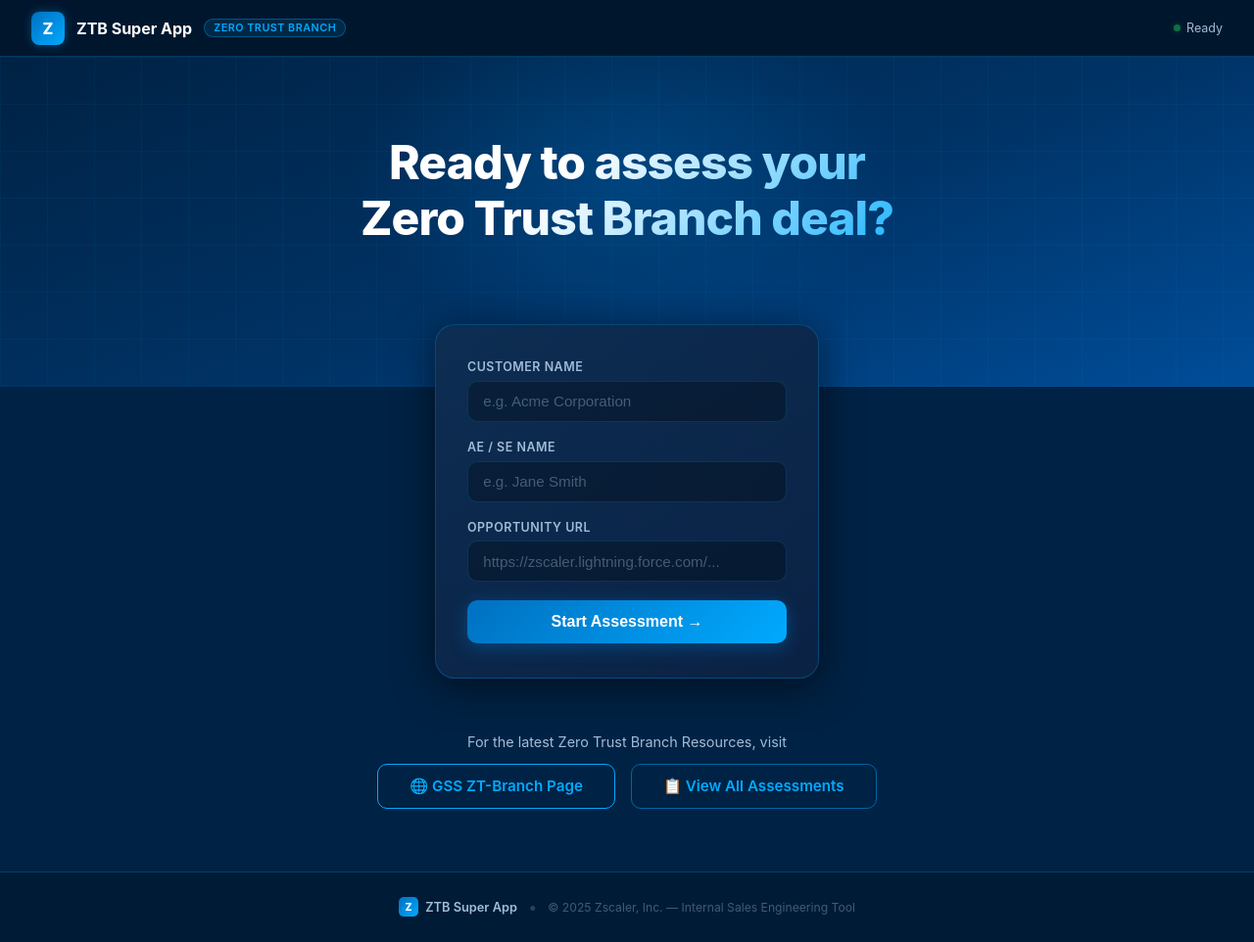
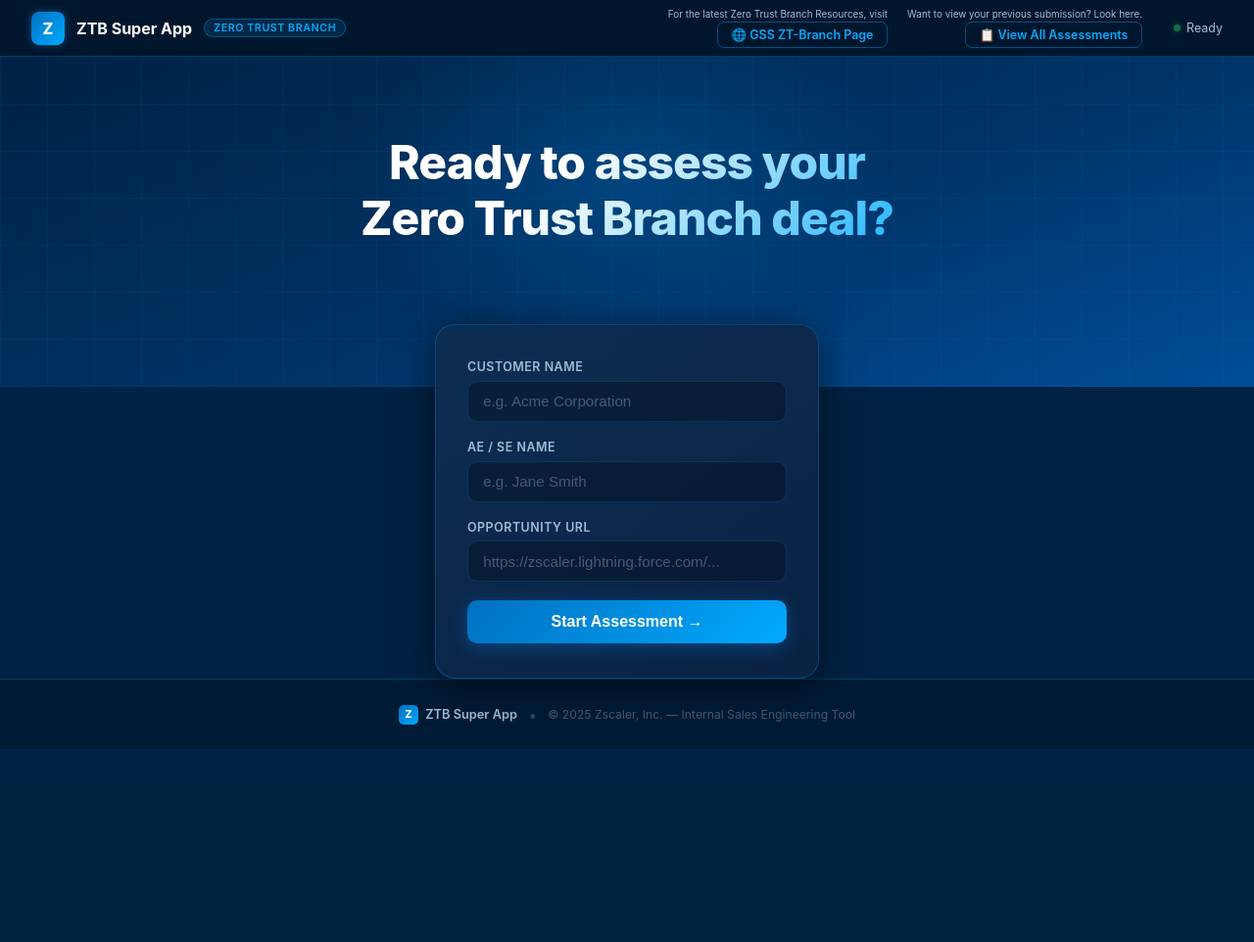
Before and after one commit to rakeshsharma91/ztb-super-app, a Flask app: page /user/ in a window 1280 px wide. Shown: the whole page at 98% size. After the commit the page ends 750 px from the top, so only its background shows below. Run offline with Flask 3, Linux system fonts and the light colour scheme; data that the repository does not hold is empty.

Commit message:
moved GSS and submissions buttons to navbar with individual labels

```diff
--- a/templates/user_landing.html
+++ b/templates/user_landing.html
@@ -246,6 +246,27 @@
     }
     .footer-sep { color: rgba(160,188,216,0.25); margin: 0 0.15rem; }
     .footer-copy { font-size: 0.76rem; color: rgba(160,188,216,0.4); }
+
+    /* ── NAV LINKS ── */
+    .nav-links {
+      display: flex; align-items: center; gap: 1.25rem; margin-right: 1.25rem;
+    }
+    .nav-link-item {
+      display: flex; flex-direction: column; align-items: flex-end; gap: 2px;
+    }
+    .nav-link-label {
+      font-size: 0.62rem; color: var(--text-muted); white-space: nowrap;
+    }
+    .nav-action-btn {
+      display: inline-flex; align-items: center; gap: 5px;
+      padding: 0.32rem 0.85rem;
+      background: transparent; border: 1px solid rgba(0,170,255,0.4);
+      border-radius: 7px; color: var(--accent);
+      font-size: 0.78rem; font-weight: 600; text-decoration: none;
+      transition: background 0.2s, color 0.2s; white-space: nowrap;
+    }
+    .nav-action-btn:hover { background: var(--accent); color: var(--navy-dark); }
+    @media (max-width: 860px) { .nav-links { display: none; } }
     @media (max-width: 600px) {
       .hero { padding: 3.2rem 1rem 7.5rem; }
       .form-card-wrapper { margin-top: -3.5rem; }
@@ -265,6 +286,20 @@
     <span class="nav-brand">ZTB Super App</span>
     <span class="nav-badge">Zero Trust Branch</span>
     <div class="nav-spacer"></div>
+    <div class="nav-links">
+      <div class="nav-link-item">
+        <span class="nav-link-label">For the latest Zero Trust Branch Resources, visit</span>
+        <a class="nav-action-btn" href="https://sites.google.com/zscaler.com/gss/zt-branch" target="_blank" rel="noopener noreferrer">
+          🌐 GSS ZT-Branch Page
+        </a>
+      </div>
+      <div class="nav-link-item">
+        <span class="nav-link-label">Want to view your previous submission? Look here.</span>
+        <a class="nav-action-btn" href="/user/submissions">
+          📋 View All Assessments
+        </a>
+      </div>
+    </div>
     <div class="nav-status">
       <span class="nav-status-dot"></span>
       <span>Ready</span>
@@ -345,18 +380,7 @@
   </div>
   {% endif %}
 
-  <!-- RESOURCES SECTION -->
-  <div class="resources-section">
-    <p class="resources-text">For the latest Zero Trust Branch Resources, visit</p>
-    <div style="display:flex;gap:1rem;justify-content:center;flex-wrap:wrap;">
-      <a class="resources-btn" href="https://sites.google.com/zscaler.com/gss/zt-branch" target="_blank" rel="noopener noreferrer">
-        🌐 GSS ZT-Branch Page
-      </a>
-      <a class="resources-btn" href="/user/submissions" style="border-color:rgba(0,170,255,0.5);">
-        📋 View All Assessments
-      </a>
-    </div>
-  </div>
+
 
   <!-- FOOTER -->
   <footer class="footer">
```
